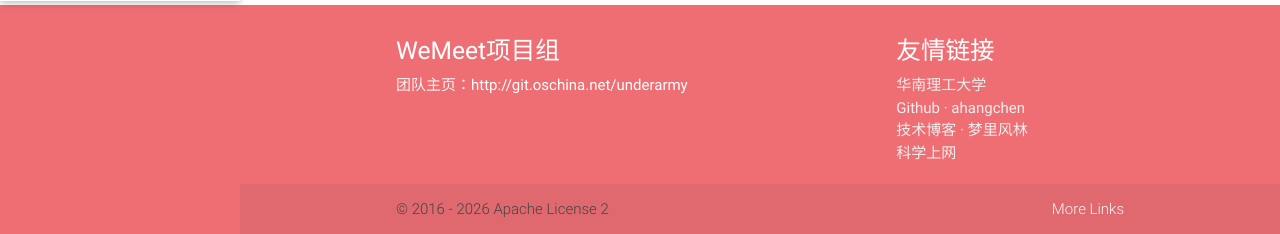
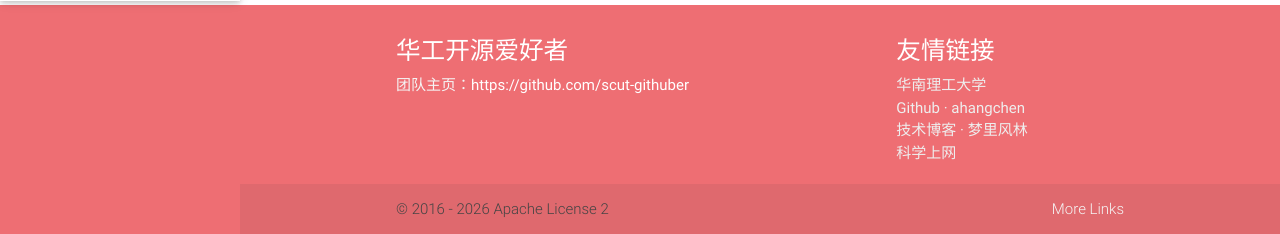
Before and after one commit to ahangchen/GotYou, a Django app: page /main in a window 1280 px wide. Shown: the part 859-1093 px from the top of the page. Run offline with Django 3.2, Linux system fonts and the light colour scheme.

Commit message:
add instruction

```diff
--- a/templates/about.html
+++ b/templates/about.html
@@ -17,9 +17,12 @@
     <div class="section no-pad-bot">
         <div class="container">
             <br><br>
-            <h1 class="header center teal-text text-lighten-2">WeMeet</h1>
+            <h1 class="header center teal-text text-lighten-2">ScutGithuber</h1>
             <div class="row center">
                 <h5 class="header col s12 light text-accent-1">一切都是为了偷懒</h5>
+            </div>
+            <div class="row center">
+                <a href="https://github.com/ahangchen/GotYou">这个网站是开源的，点这里进入Github</a>
             </div>
             <div class="row center">
                 <a href="#" id="download-button"
--- a/templates/index.html
+++ b/templates/index.html
@@ -77,8 +77,8 @@
     <div class="container">
         <div class="row">
             <div class="col l6 s12">
-                <h5 class="white-text">WeMeet项目组</h5>
-                <p class="grey-text text-lighten-4">团队主页：<a href="http://git.oschina.net/underarmy" class="white-text">http://git.oschina.net/underarmy</a>
+                <h5 class="white-text">华工开源爱好者</h5>
+                <p class="grey-text text-lighten-4">团队主页：<a href="https://github.com/scut-githuber" class="white-text">https://github.com/scut-githuber</a>
                 </p>
             </div>
             <div class="col l4 offset-l2 s12">
```
Also changed, not shown: README.md (added).
